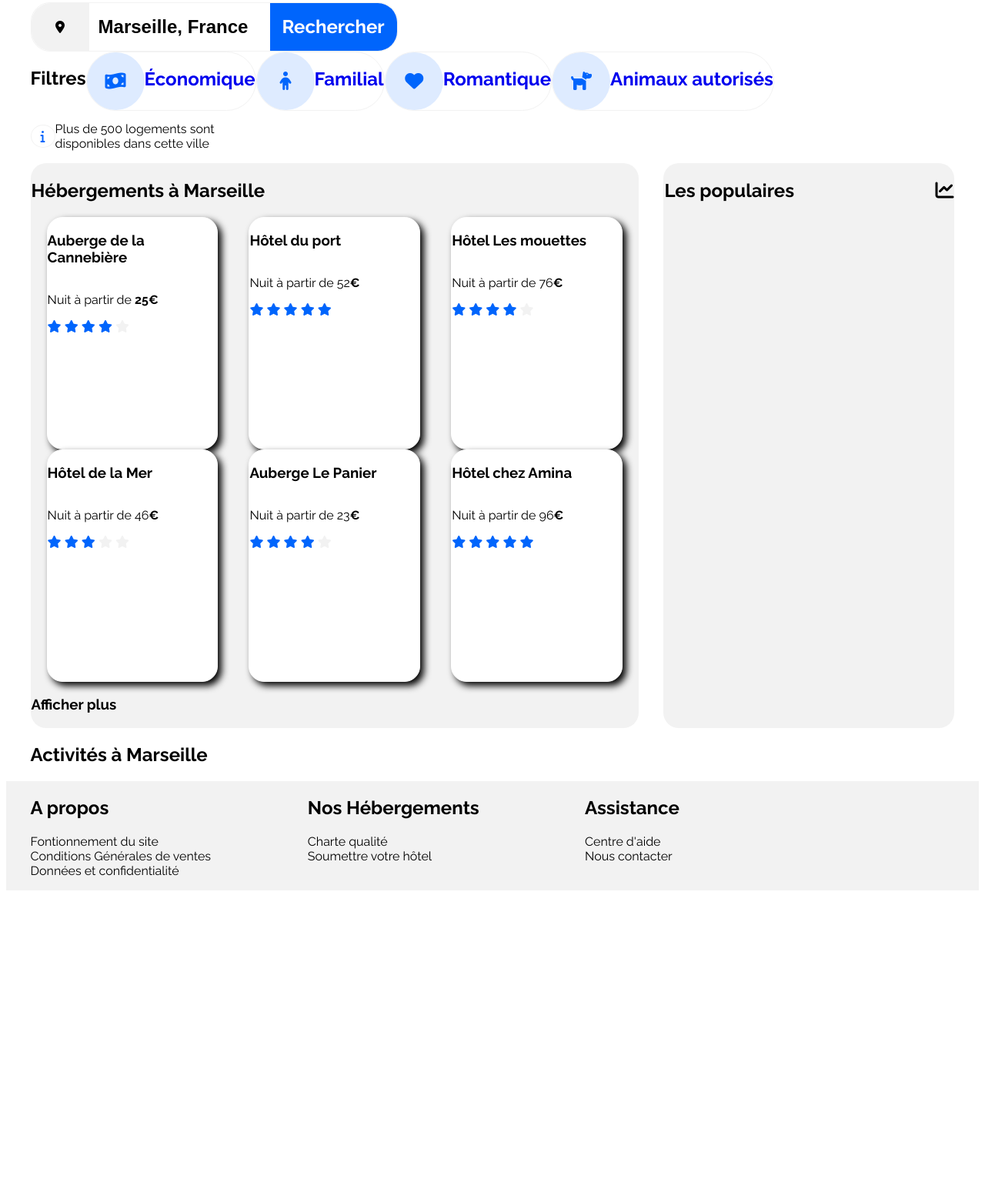
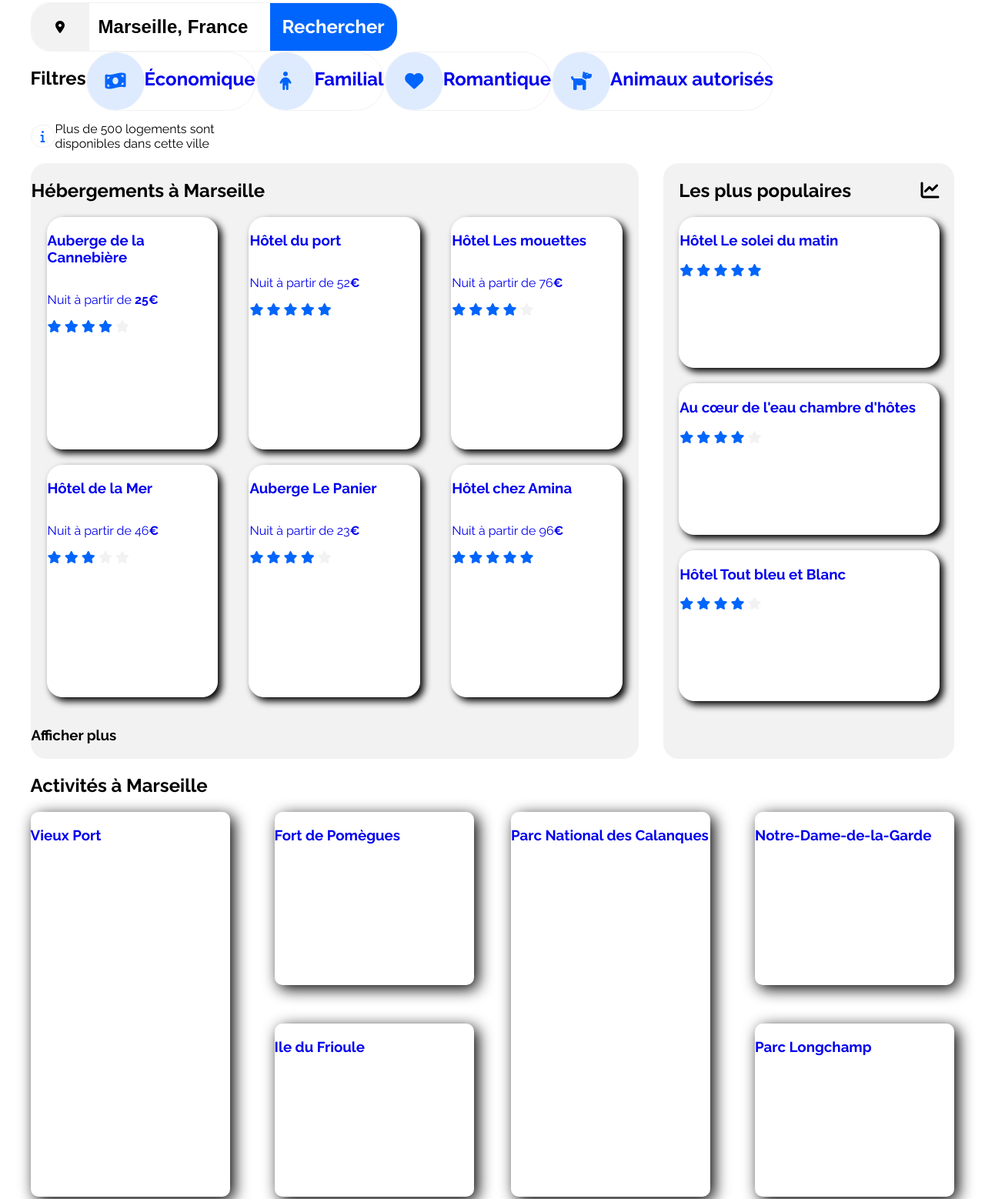
Before and after one commit to hlerouxdev/HugoLeroux_2_14042021, a plain HTML site: page index.html in a window 1280 px wide. Shown: the part 177-1735 px from the top of the page at 77% size. Before the commit the page ends 1342 px from the top, so only its background shows below. Drawn offline with Linux system fonts and the light colour scheme.

Commit message:
Ajout Liens

```diff
--- a/index.html
+++ b/index.html
@@ -82,7 +82,7 @@
                     <div id="hébergements-bloc">
                         <h2>Hébergements à Marseille</h2>
                         <div id="hébergements-content">
-                            <div class="hébermentsclick">
+                            <a href="#" class="hébermentsclick">
                                 <i></i>
                                 <h3>Auberge de la Cannebière</h3>
                                 <p>Nuit à partir de <strong>25€</strong></p>
@@ -93,8 +93,8 @@
                                     <i class="fas fa-star starblue"></i>
                                     <i class="fas fa-star stargrey"></i>
                                 </div>
-                            </div>
-                            <div class="hébermentsclick">
+                            </a>
+                            <a href="#" class="hébermentsclick">
                                 <i></i>
                                 <h3>Hôtel du port</h3>
                                 <p>Nuit à partir de 52<strong>€</strong></p>
@@ -105,8 +105,8 @@
                                     <i class="fas fa-star starblue"></i>
                                     <i class="fas fa-star starblue"></i>
                                 </div>
-                            </div>
-                            <div class="hébermentsclick">
+                            </a>
+                            <a href="#" class="hébermentsclick">
                                 <i></i>
                                 <h3>Hôtel Les mouettes</h3>
                                 <p>Nuit à partir de 76<strong>€</strong></p>
@@ -117,8 +117,8 @@
                                     <i class="fas fa-star starblue"></i>
                                     <i class="fas fa-star stargrey"></i>
                                 </div>
-                            </div>
-                            <div class="hébermentsclick">
+                            </a>
+                            <a href="#" class="hébermentsclick">
                                 <i></i>
                                 <h3>Hôtel de la Mer</h3>
                                 <p>Nuit à partir de 46<strong>€</strong></p>
@@ -129,8 +129,8 @@
                                     <i class="fas fa-star stargrey"></i>
                                     <i class="fas fa-star stargrey"></i>
                                 </div>
-                            </div>
-                            <div class="hébermentsclick">
+                            </a>
+                            <a href="#" class="hébermentsclick">
                                 <i></i>
                                 <h3>Auberge Le Panier</h3>
                                 <p>Nuit à partir de 23<strong>€</strong></p>
@@ -141,8 +141,8 @@
                                     <i class="fas fa-star starblue"></i>
                                     <i class="fas fa-star stargrey"></i>
                                 </div>
-                            </div>
-                            <div class="hébermentsclick">
+                            </a>
+                            <a href="#" class="hébermentsclick">
                                 <i></i>
                                 <h3>Hôtel chez Amina</h3>
                                 <p>Nuit à partir de 96<strong>€</strong></p>
@@ -153,23 +153,104 @@
                                     <i class="fas fa-star starblue"></i>
                                     <i class="fas fa-star starblue"></i>
                                 </div>
-                            </div>
+                            </a>
                         </div>
                         <h3>Afficher plus</h3>
                     </div>
                 </section>
                 <section id="populaires">
-                    <div id="populaires-head">
-                        <h2>Les populaires</h2>
-                        <i class="fas fa-chart-line"></i>
-                    </div>
-
+                   <div id="populairesbloc">
+                        <div id="populaires-head">
+                            <h2>Les plus populaires</h2>
+                            <i class="fas fa-chart-line"></i>
+                        </div>
+                        <div id="populaires-liens">
+                            <a href="#" class="populairesclick">
+                                <h3>Hôtel Le solei du matin</h3>
+                                <i></i>
+                                <div class="étoiles">
+                                    <i class="fas fa-star starblue"></i>
+                                    <i class="fas fa-star starblue"></i>
+                                    <i class="fas fa-star starblue"></i>
+                                    <i class="fas fa-star starblue"></i>
+                                    <i class="fas fa-star starblue"></i>
+                                </div>
+                            </a>
+                            <a href="#" class="populairesclick">
+                                <h3>Au cœur de l'eau chambre d'hôtes</h3>
+                                <i></i>
+                                <div class="étoiles">
+                                    <i class="fas fa-star starblue"></i>
+                                    <i class="fas fa-star starblue"></i>
+                                    <i class="fas fa-star starblue"></i>
+                                    <i class="fas fa-star starblue"></i>
+                                    <i class="fas fa-star stargrey"></i>
+                                </div>
+                            </a>
+                            <a href="#" class="populairesclick">
+                                <h3>Hôtel Tout bleu et Blanc</h3>
+                                <i></i>
+                                <div class="étoiles">
+                                    <i class="fas fa-star starblue"></i>
+                                    <i class="fas fa-star starblue"></i>
+                                    <i class="fas fa-star starblue"></i>
+                                    <i class="fas fa-star starblue"></i>
+                                    <i class="fas fa-star stargrey"></i>
+                                </div>
+                            </a>
+                        </div>
+                   </div>
                 </section>
             </div>
             <div id="activités">
                 <h2>Activités à Marseille</h2>
                 <section id="activités-content">
-
+                    <div id="activitésbloc">
+                        <div class="activitésgroupe">
+                            <a href="#"  class="activitéslienl">
+                                <div>
+                                    <i></i>
+                                    <h3>Vieux Port</h3>
+                                </div>
+                            </a>
+                            <div class="activitéessousgroupe">
+                                <a href="#" class="activitéslienr">
+                                    <div >
+                                        <i></i>
+                                        <h3>Fort de Pomègues</h3>
+                                    </div>
+                                </a>
+                                <a href="#" class="activitéslienr">
+                                    <div>
+                                        <i></i>
+                                        <h3>Ile du Frioule</h3>
+                                    </div>
+                                </a>
+                            </div>
+                        </div>
+                        <div class="activitésgroupe">
+                            <a href="#" class="activitéslienl">
+                                <div>
+                                    <i></i>
+                                    <h3>Parc National des Calanques</h3>
+                                </div>
+                            </a>
+                            <div class="activitéessousgroupe">
+                                <a href="#" class="activitéslienr">
+                                    <div>
+                                        <i></i>
+                                        <h3>Notre-Dame-de-la-Garde</h3>
+                                    </div>
+                                </a>
+                                <a href="#" class="activitéslienr">
+                                    <div>
+                                        <i></i>
+                                        <h3>Parc Longchamp</h3>
+                                    </div>
+                                </a>
+                            </div>
+                        </div>
+                    </div>
                 </section>
             </div>
         </div>
--- a/style.css
+++ b/style.css
@@ -23,8 +23,11 @@ a :hover{
     display: flex;
     flex-direction: column;
     width: 95%;
+    padding-bottom: 20px;
 }
-
+a :visited{
+    color: black;
+}
 /* Navigation */
 nav{
     display: flex;
@@ -171,6 +174,7 @@ nav a:hover{
 .hébergements-bloc{
     display: flex;
     justify-content: space-around;
+    width: 90%;
 }
 #hébergements-content{
     display: flex;
@@ -186,6 +190,7 @@ nav a:hover{
     border-radius: 20px;
     box-shadow: black 5px 5px 10px;
     height: 300px;
+    margin-bottom: 20px;
 }
 
 .starblue{
@@ -199,11 +204,31 @@ nav a:hover{
     width: 31.31%;
     background-color: #F2F2F2;
     border-radius: 20px;
+    display: flex;
+    justify-content: center;
+}
+#populairesbloc{
+    width: 90%;
 }
 #populaires-head{
     display: flex;
     justify-content: space-between;
     align-items: center;
+}
+#populaires-liens{
+    display: flex;
+    flex-direction: column;
+    height: 90%;
+}
+.populairesclick{
+    display: flex;
+    flex-direction: column;
+    background-color: white;
+    border: white 1px solid;
+    border-radius: 20px;
+    box-shadow: black 5px 5px 10px;
+    margin-bottom: 20px;
+    height: 28%;
 }
 .fa-chart-line{
     font-size: 1.5em;
@@ -214,13 +239,50 @@ nav a:hover{
     display: flex;
     flex-direction: column;
 }
-
+#activités a :visited{
+    color: black;
+}
+#activitésbloc{
+    display: flex;
+    justify-content: space-between;
+    height: 500px;
+}
+.activitésgroupe{
+    display: flex;
+    justify-content: space-between;
+    width: 48%;
+}
+.activitéessousgroupe{
+    width: 45%;
+    display: flex;
+    flex-direction: column;
+    justify-content: space-between;
+}
+.activitéslienl{
+    width: 45%;
+    display: flex;
+    flex-direction: column;
+    justify-content: space-between;
+    border: 1px transparent;
+    border-radius: 10px;
+    box-shadow: black 5px 5px 20px;
+}
+.activitéslienr{
+    display: flex;
+    flex-direction: column;
+    justify-content: space-between;
+    border: 1px transparent;
+    border-radius: 10px;
+    box-shadow: black 5px 5px 20px;
+    height: 45%;
+}
 /* Décorations pied de page */
 footer{
     background-color: #F2F2F2;
     width: 100%;
     display: flex;
     justify-content: center;
+    padding-top: 10px;
 }
 footer ul{
     list-style-type: none;
```
